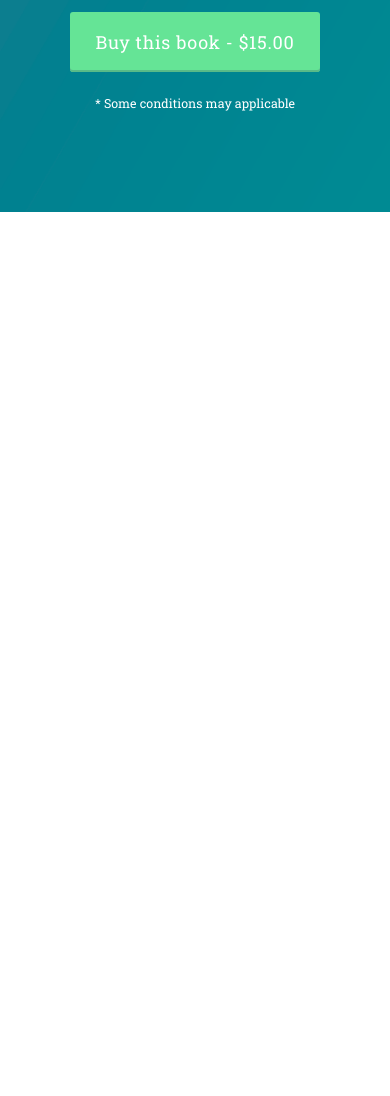
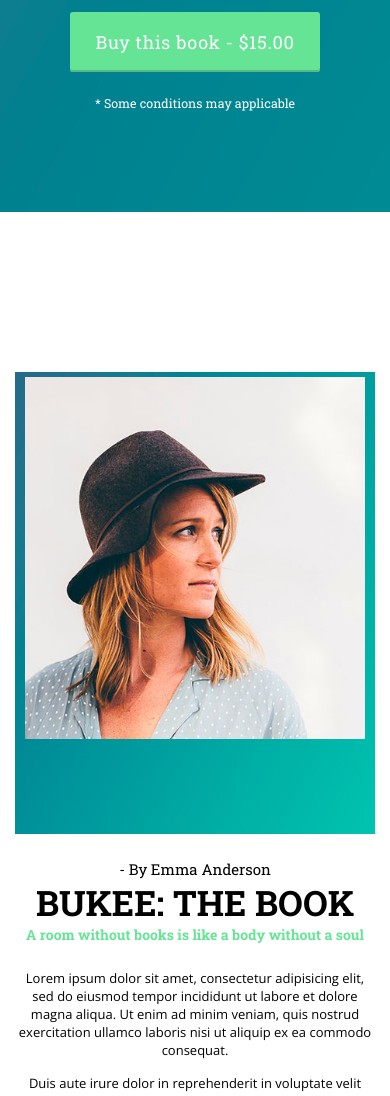
Before and after one commit to DoccHik/Bokee, a plain HTML site: page index.html in a window 390 px wide. Shown: the part 904-2000 px from the top of the page. Before the commit the page ends 1116 px from the top, so only its background shows below. Drawn offline with nearby package versions, Linux system fonts and the light colour scheme.

Commit message:
new code

```diff
--- a/css/main.scss
+++ b/css/main.scss
@@ -268,6 +268,9 @@ h3 {
         font-size: 48px;
         font-weight: 700;
         margin-bottom: 25px;
+        @media (max-width: 1024px) {
+            font-size: 40px;
+        }
         @media(max-width: 920px) {
             font-size: 40px;
         }
@@ -282,6 +285,9 @@ h3 {
             @media(max-width: 1130px) {
                 margin: 0px 0px 0px 0px;
             }
+            @media (max-width: 1024px) {
+                font-size: 15px;
+            }
             @media(max-width: 400px) {
                 font-size: 14px;
             }
@@ -294,8 +300,7 @@ h3 {
         margin-bottom: 50px;
         @media(max-width: 920px) {
             margin-bottom: 30px;
-            font-size: 13px;
-            line-height: 18px;
+            font-size: 15px;
         }
         @media(max-width: 400px) {
             font-size: 13px;
@@ -316,9 +321,10 @@ h3 {
         margin-bottom: 23px;
         letter-spacing: 0.7px;
         box-shadow: 0 -2px #59ba88 inset;
-        @media(max-width: 920px) {
+        @media(max-width: 1024px) {
             margin: 0 auto 20px;
         }
+        @media(max-width: 920px) {}
     }
     &-item {
         margin-bottom: 60px;
@@ -440,26 +446,55 @@ h3 {
     justify-content: space-between;
     padding: 0px 0px 60px 0px;
     // margin-bottom: 160px;.
+    @media (max-width: 1024px) {
+        align-items: center;
+        flex-direction: column-reverse;
+        text-align: center;
+    }
     &__block-text {
         max-width: 572px;
         padding: 0px 0px 0px 0px;
+        @media (max-width: 1024px) {}
     }
 }
 
 .block-ava {
     position: relative;
+    @media (max-width: 1024px) {
+        max-width: 100%;
+        margin: 0 auto 100px;
+    }
+    @media (max-width: 920px) {}
     &__sub-img {
         position: absolute;
         z-index: -1;
         padding: 0px 0px 0px 0px;
         right: 0;
+        max-width: 435px;
+        @media (max-width: 1024px) {
+            width: 100%;
+        }
+        @media (max-width: 500px) {
+            left: 0;
+        }
     }
     &__sub-img--left {
         left: 0;
     }
     &__img {
-        margin-top: 45px;
-        margin-right: 45px;
+        max-width: 438px;
+        margin: 45px 45px 0px 45px;
+        @media (max-width: 1024px) {
+            width: 100%;
+            margin: 45px 45px 0px 0px;
+        }
+        @media (max-width: 920px) {
+            // margin: 0px 0px 0px 0px;
+        }
+        @media (max-width: 500px) {
+            margin: 0;
+            padding: 5px 10px 0px 10px;
+        }
     }
     &__img--left {
         margin-top: 50px;
@@ -471,10 +506,22 @@ h3 {
     display: flex;
     justify-content: space-around;
     margin: 160px 0px 0px 0px;
+    @media (max-width: 1024px) {
+        margin: 0px 0px 0px 0px;
+    }
+    @media (max-width: 768px) {
+        flex-direction: column;
+    }
     p {
         font-family: 'Open Sans', serif;
         font-size: 18px;
         text-align: center;
+        @media (max-width: 768px) {
+            margin: 0px 0px 50px 0px;
+            &:last-child {
+                margin: 0;
+            }
+        }
         span {
             font-family: 'Roboto Slab', serif;
             display: block;
--- a/index.html
+++ b/index.html
@@ -19,7 +19,7 @@
 </head>
 
 <body>
-    <div class="page-main">
+    <div class="page-main ">
         <header>
             <div id="home" class="header">
                 <a href="#" class="header__logo"></a>
@@ -76,7 +76,7 @@
             </div>
         </div>
     </div>
-    <div id="about" class="page none">
+    <div id="about" class="page">
         <div class="wrap">
             <div class="block-author">
                 <div class="block-author__block-text">
```
Also changed, not shown: css/main.css, 1 other file.
